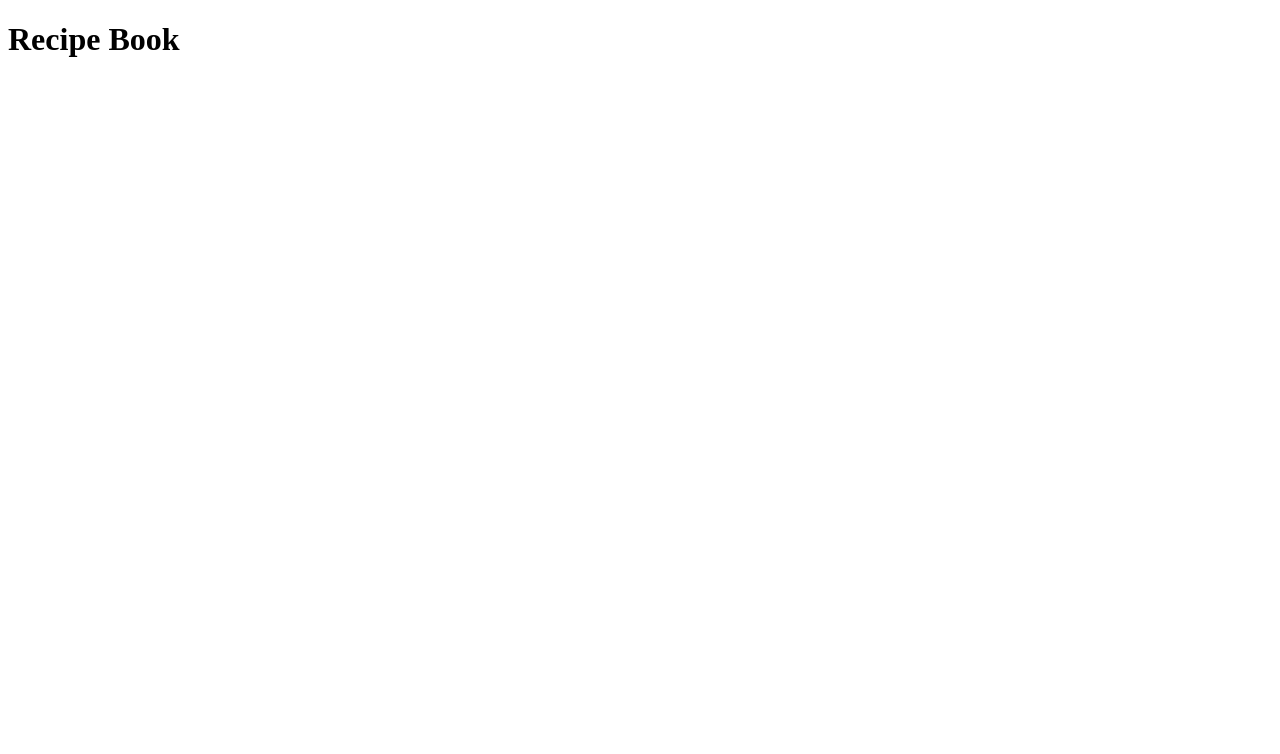
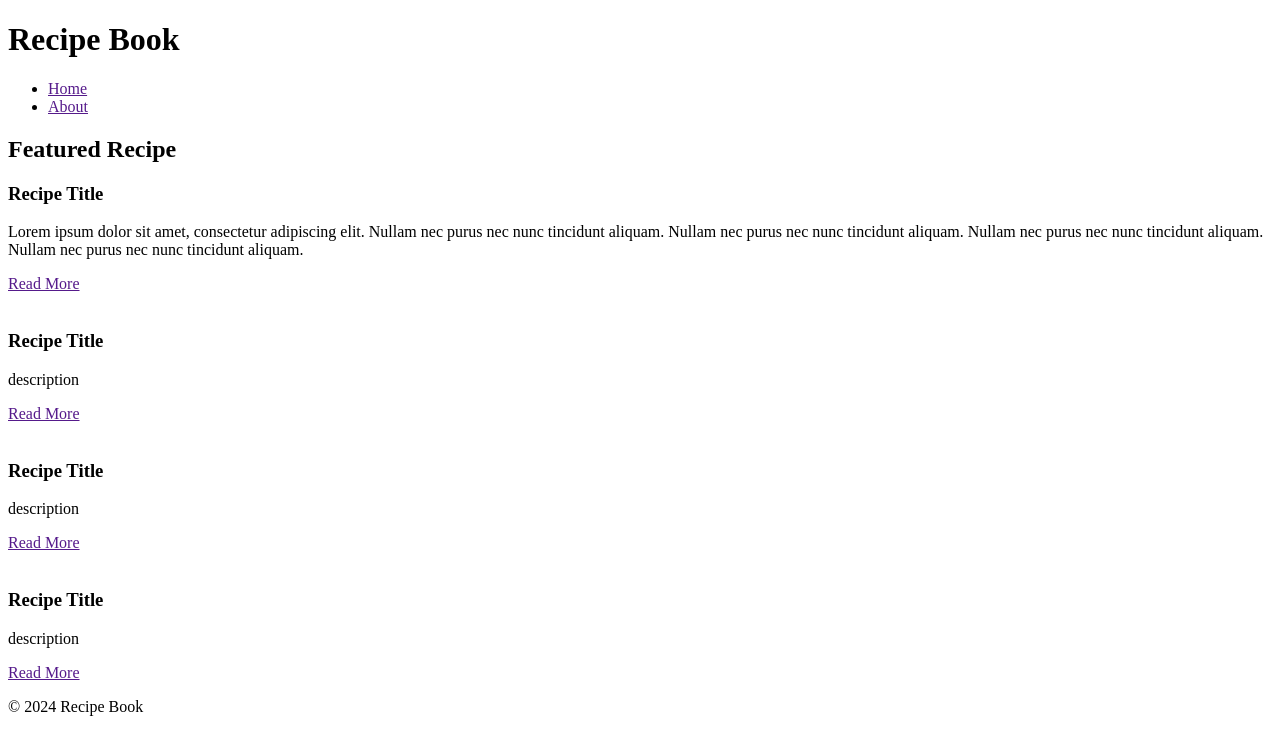
Before and after one commit to anjelotin/recipes, a plain HTML site: page index.html in a window 1280 px wide. Drawn offline with Linux system fonts and the light colour scheme.

Commit message:
start of dynamic cook book

```diff
--- a/index.html
+++ b/index.html
@@ -4,8 +4,59 @@
     <meta charset="UTF-8">
     <meta name="viewport" content="width=device-width, initial-scale=1.0">
     <title>Recipe Book</title>
+    <link rel="stylesheet" href="styles.css">
 </head>
 <body>
-    <h1>Recipe Book</h1>
+    <header>
+        <div class="container">
+            <h1>Recipe Book</h1>
+            <nav>
+                <ul>
+                    <li><a href="">Home</a></li>
+                    <li><a href="">About</a></li>
+                </ul>
+            </nav>
+        </div>
+    </header>
+
+    <main>
+        <div class="container">
+            <section id="featured-recipe">
+                <h2>Featured Recipe</h2>
+                <article>
+                    <h3>Recipe Title</h3>
+                    <p>Lorem ipsum dolor sit amet, consectetur adipiscing elit. Nullam nec purus nec nunc tincidunt aliquam. Nullam nec purus nec nunc tincidunt aliquam. Nullam nec purus nec nunc tincidunt aliquam. Nullam nec purus nec nunc tincidunt aliquam.</p>
+                    <a href="">Read More</a>
+                </article>
+            </section>
+
+            <section id="all-recipes">
+                <div class="recipe-card">
+                    <img src="" alt="">
+                    <h3>Recipe Title</h3>
+                    <p>description</p>
+                    <a href="">Read More</a>
+                </div>
+                <div class="recipe-card">
+                    <img src="" alt="">
+                    <h3>Recipe Title</h3>
+                    <p>description</p>
+                    <a href="">Read More</a>
+                </div>
+                <div class="recipe-card">
+                    <img src="" alt="">
+                    <h3>Recipe Title</h3>
+                    <p>description</p>
+                    <a href="">Read More</a>
+                </div>
+            </section>
+        </div>
+    </main>
+
+    <footer>
+        <div class="container">
+            <p>&copy; 2024 Recipe Book</p>
+        </div>
+    </footer>
 </body>
 </html>
```
Also changed, not shown: styles.css (added).
